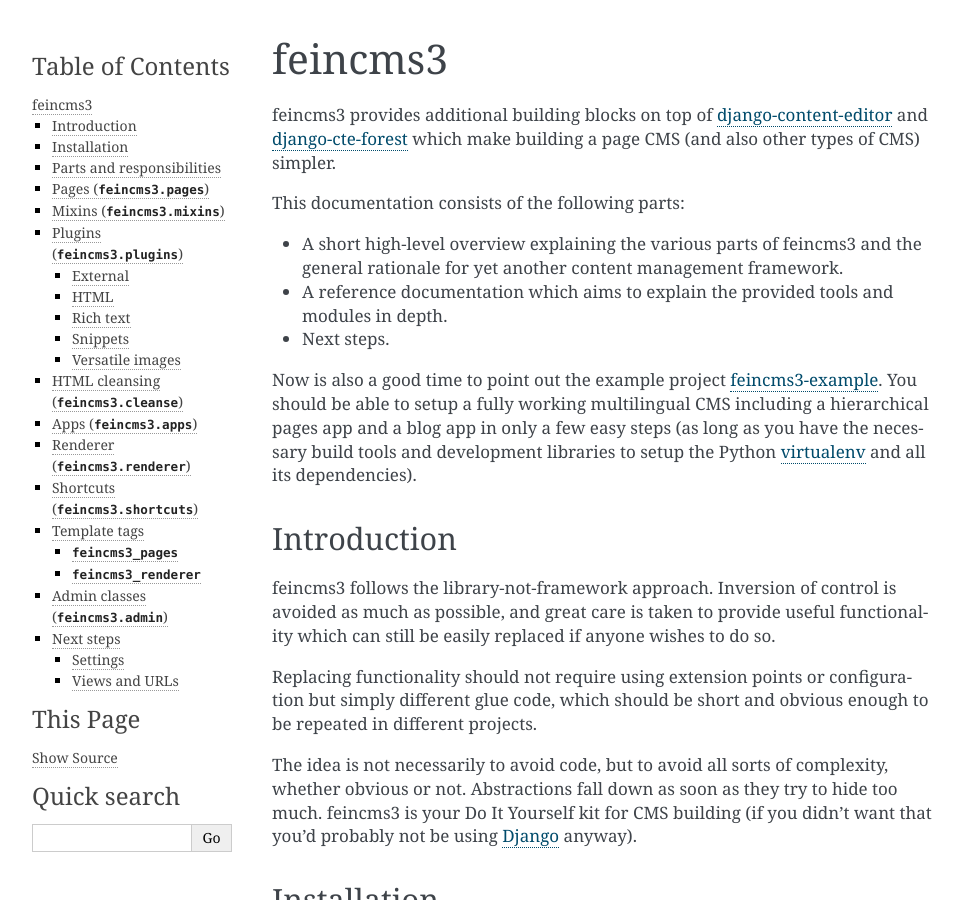
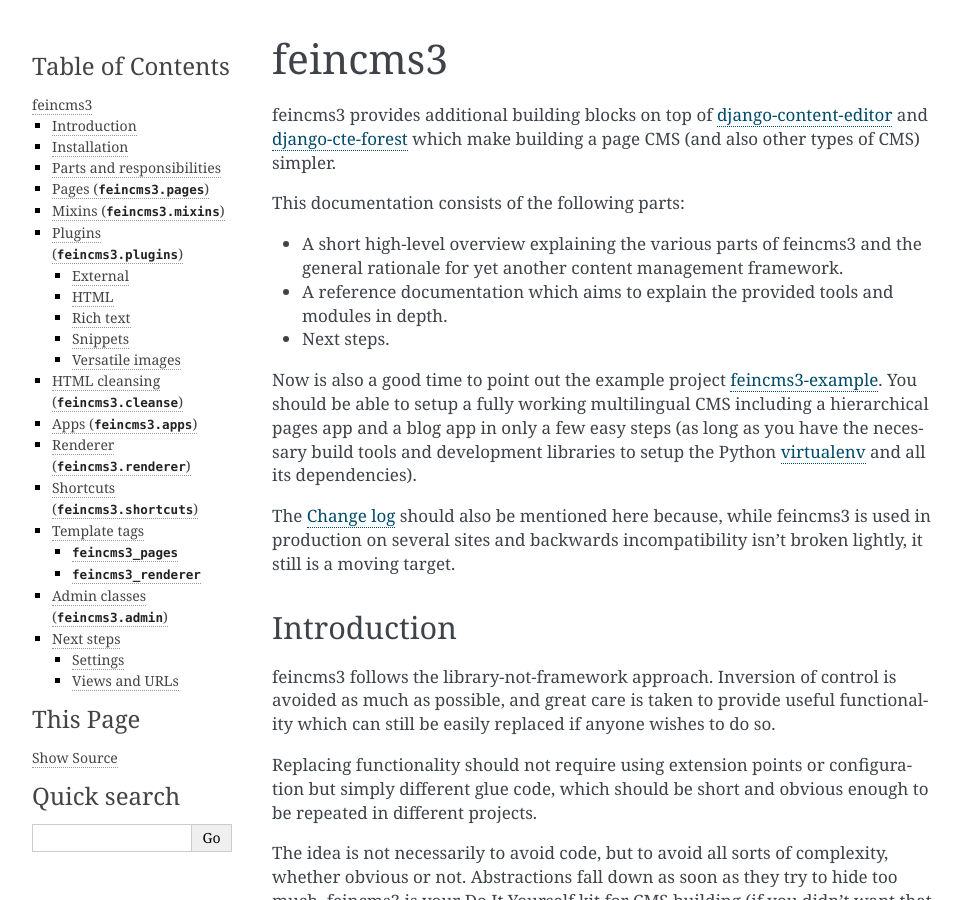
Before and after one commit to feincms/feincms3, a Sphinx documentation site: the page built from docs/index.rst, in a window 1280 px wide and 900 px high. Shown: the whole window, without its empty margins (148-1111 px from the left). Built offline with Sphinx 7.4.7, drawn with Linux system fonts in a browser that asks for light colours.

Commit message:
Mention the change log prominently

```diff
--- a/docs/index.rst
+++ b/docs/index.rst
@@ -21,6 +21,10 @@
 only a few easy steps (as long as you have the necessary build tools and
 development libraries to setup the Python virtualenv_ and all its
 dependencies).
+
+The `Change log`_ should also be mentioned here because, while feincms3
+is used in production on several sites and backwards incompatibility
+isn't broken lightly, it still is a moving target.
 
 
 Introduction
@@ -380,6 +384,7 @@
     {% endblock %}
 
 
+.. _Change log: https://github.com/matthiask/feincms3/blob/master/CHANGELOG.rst
 .. _Django: https://www.djangoproject.com/
 .. _FeinCMS: https://github.com/feincms/feincms/
 .. _comparable CMS systems: https://www.djangopackages.com/grids/g/cms/
```
